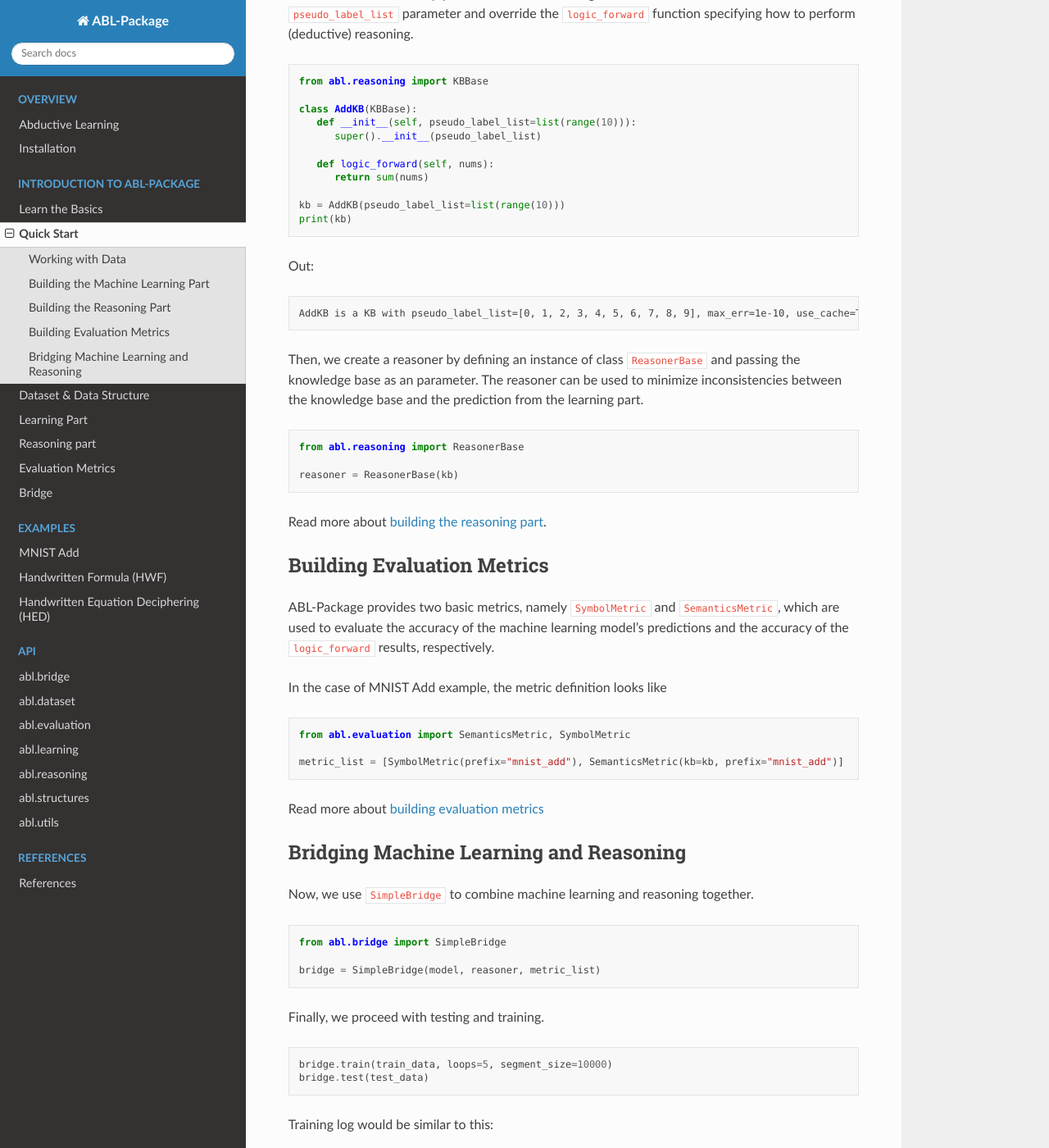
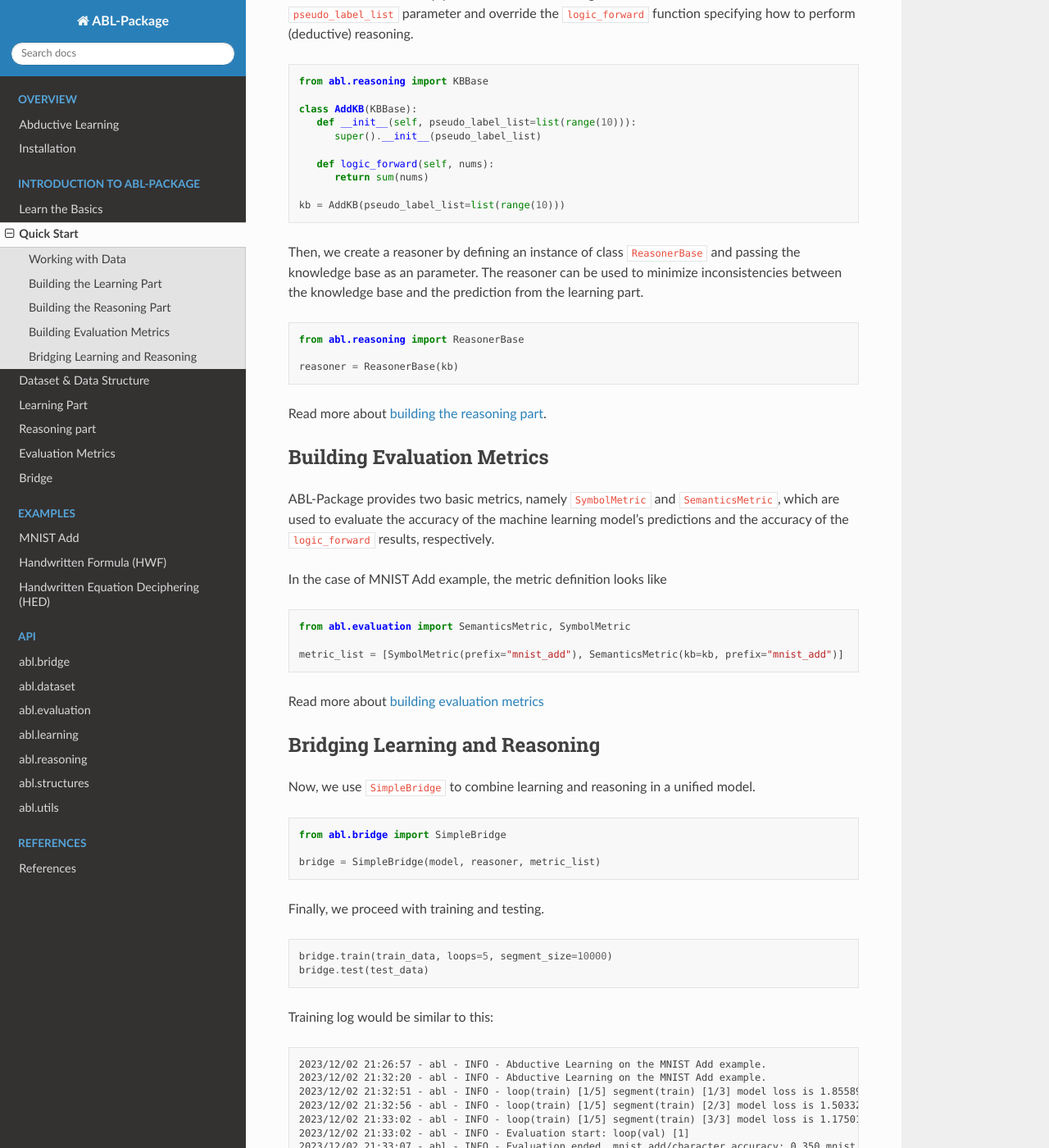
Before and after one commit to AbductiveLearning/ABLkit, a Sphinx documentation site: the page built from docs/Intro/Quick-Start.rst, in a window 1280 px wide and 1400 px high, scrolled down 2577 px. Shown: the whole window at 82% size. Built offline with Sphinx 7.4.7 and the Read the Docs theme 2.0.0, drawn with Linux system fonts in a browser that asks for light colours; some of the changed text lies outside the part shown.

Commit message:
[DOC] resolve some comments

```diff
--- a/docs/Intro/Learning.rst
+++ b/docs/Intro/Learning.rst
@@ -21,7 +21,7 @@ Learning Part
 
             self.base_model = base_model
 
-All scikit-learn models satisify this requiremnts, so we can directly use the model to create an instance of ``ABLModel``. For example, we can customize our machine learning model by
+All scikit-learn models satisify this requirements, so we can directly use the model to create an instance of ``ABLModel``. For example, we can customize our machine learning model by
 
 .. code:: python
 
@@ -36,6 +36,7 @@ For a PyTorch-based neural network, we first need to encapsulate it within a ``B
 .. code:: python
 
     # Load a PyTorch-based neural network
+    import torchvision
     cls = torchvision.models.resnet18(pretrained=True)
 
     # criterion and optimizer are used for training
--- a/docs/Intro/Quick-Start.rst
+++ b/docs/Intro/Quick-Start.rst
@@ -72,7 +72,7 @@ ABL-Package offers several `dataset classes <../API/abl.dataset.html>`_ for diff
 
 Read more about `preparing datasets <Datasets.html>`_.
 
-Building the Machine Learning Part
+Building the Learning Part
 ----------------------------------
 
 To build the machine learning part, we need to wrap our machine learning model into the ``ABLModel`` class. The machine learning model can either be a scikit-learn model or a PyTorch neural network. We use a simple LeNet5 in the MNIST Add example.
@@ -141,13 +141,6 @@ function specifying how to perform (deductive) reasoning.
          return sum(nums)
 
    kb = AddKB(pseudo_label_list=list(range(10)))
-   print(kb)
-
-Out:
-
-.. code-block:: none
-
-   AddKB is a KB with pseudo_label_list=[0, 1, 2, 3, 4, 5, 6, 7, 8, 9], max_err=1e-10, use_cache=True.
 
 Then, we create a reasoner by defining an instance of class
 ``ReasonerBase`` and passing the knowledge base as an parameter.
@@ -178,10 +171,10 @@ In the case of MNIST Add example, the metric definition looks like
 
 Read more about `building evaluation metrics <Evaluation.html>`_
 
-Bridging Machine Learning and Reasoning
+Bridging Learning and Reasoning
 ---------------------------------------
 
-Now, we use ``SimpleBridge`` to combine machine learning and reasoning together.
+Now, we use ``SimpleBridge`` to combine learning and reasoning in a unified model.
 
 .. code:: python
 
@@ -189,7 +182,7 @@ Now, we use ``SimpleBridge`` to combine machine learning and reasoning together.
 
    bridge = SimpleBridge(model, reasoner, metric_list)
 
-Finally, we proceed with testing and training.
+Finally, we proceed with training and testing.
 
 .. code:: python
 
```
Also changed, not shown: 2 other files.
